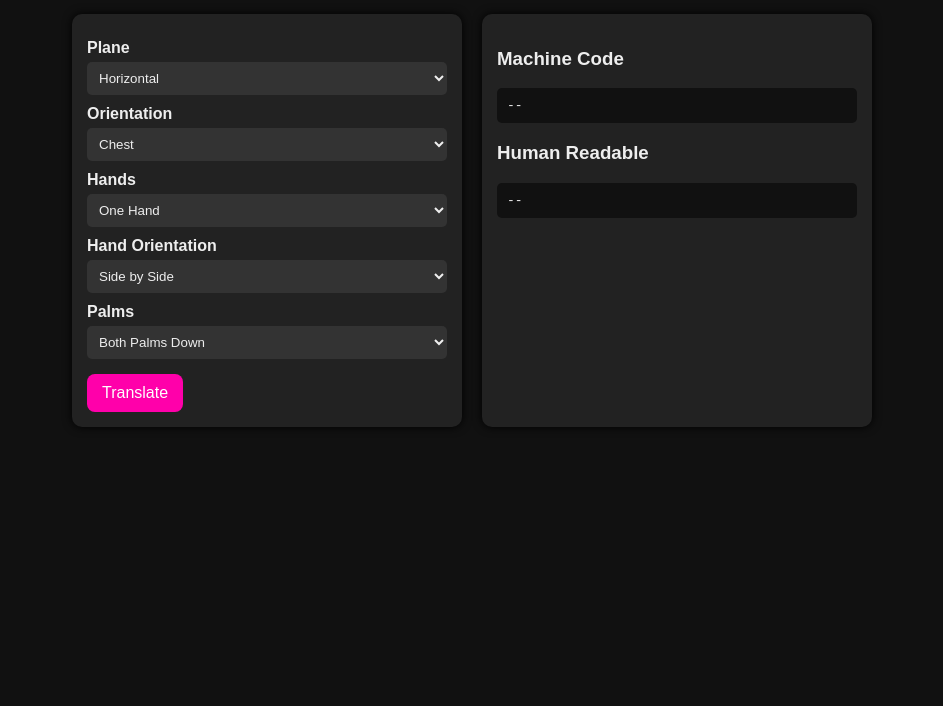
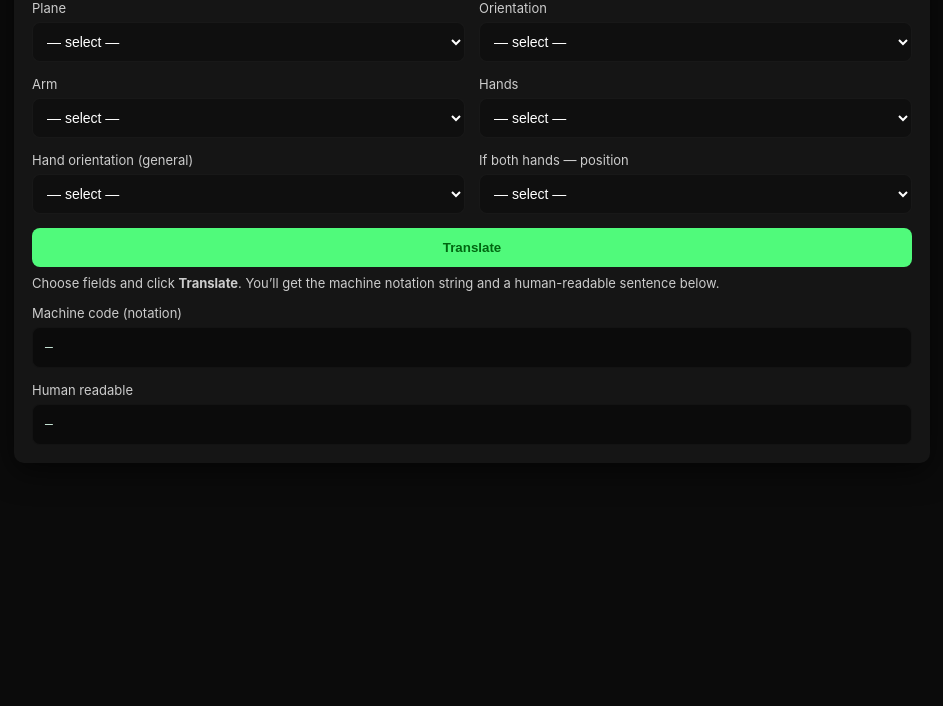
Before and after one commit to eman2238/eman2238.phantom-moves-translate.io, a plain HTML site: page index.html in a window 1280 px wide. Shown: the part 94-800 px from the top of the page, without its empty margins (168-1111 px from the left). Drawn offline with Linux system fonts and the light colour scheme.

Commit message:
Update index.html

```diff
--- a/index.html
+++ b/index.html
@@ -1,137 +1,219 @@
 <!DOCTYPE html>
 <html lang="en">
 <head>
-  <meta charset="UTF-8">
-  <title>Gesture Translator</title>
+<meta charset="utf-8" />
+<meta name="viewport" content="width=device-width,initial-scale=1" />
+<title>Phantom Moves — Simple Translator</title>
 <style>
-    body {
-      background: #111;
-      color: #eee;
-      font-family: Arial, sans-serif;
-      padding: 20px;
+  :root{
+    --bg:#0b0b0b; --card:#151515; --muted:#ccc; --accent:#50fa7b; --accent-2:#8be9fd;
   }
-    h1 {
-      text-align: center;
-      color: #f0a;
-    }
-    .container {
-      display: grid;
-      grid-template-columns: 1fr 1fr;
-      gap: 20px;
-      max-width: 800px;
-      margin: auto;
-    }
-    .input-box, .output-box {
-      background: #222;
-      padding: 15px;
-      border-radius: 10px;
-      box-shadow: 0 0 10px #000;
-    }
-    label {
-      display: block;
-      margin: 10px 0 5px;
-      font-weight: bold;
-    }
-    select {
-      width: 100%;
-      padding: 8px;
-      border-radius: 5px;
-      border: none;
-      background: #333;
-      color: #eee;
-    }
-    button {
-      margin-top: 15px;
-      padding: 10px 15px;
-      border: none;
-      border-radius: 8px;
-      background: #f0a;
-      color: white;
-      font-size: 16px;
-      cursor: pointer;
-    }
-    button:hover {
-      background: #c08;
-    }
-    pre {
-      background: #111;
-      padding: 10px;
-      border-radius: 5px;
-      overflow-x: auto;
-    }
+  body{margin:0;font-family:Inter,Segoe UI,Roboto,Arial;background:var(--bg);color:#eaeaea;padding:20px;}
+  .wrap{max-width:880px;margin:20px auto;padding:18px;background:var(--card);border-radius:10px;box-shadow:0 8px 30px rgba(0,0,0,0.6);}
+  h1{margin:0 0 12px;color:var(--accent-2);font-size:20px;text-align:center}
+  .grid{display:grid;grid-template-columns:repeat(2,1fr);gap:14px;}
+  label{display:block;font-size:13px;color:var(--muted);margin-bottom:6px}
+  select,input{width:100%;padding:10px;border-radius:8px;border:1px solid rgba(255,255,255,0.04);background:#0f0f0f;color:#fff;font-size:14px}
+  .full{grid-column:1/-1}
+  .btn{width:100%;padding:12px;background:var(--accent);border:none;border-radius:8px;color:#061;cursor:pointer;font-weight:700}
+  .btn:hover{filter:brightness(.95)}
+  .out{background:#0b0b0b;border:1px solid rgba(255,255,255,0.03);padding:12px;border-radius:8px;color:#dfe;white-space:pre-wrap;font-family:monospace}
+  .row{display:flex;gap:10px}
+  .note{font-size:13px;color:var(--muted);margin-top:8px}
+  @media(max-width:720px){.grid{grid-template-columns:1fr}}
 </style>
 </head>
 <body>
-  <h1>Gesture Translator</h1>
-  <div class="container">
-    <!-- Input side -->
-    <div class="input-box">
+  <div class="wrap">
+    <h1>Phantom Moves — Translator</h1>
+
+    <div class="grid">
+      <div>
         <label for="plane">Plane</label>
         <select id="plane">
-        <option value="Horizontal">Horizontal</option>
-        <option value="Vertical">Vertical</option>
-        <option value="Sagittal">Sagittal</option>
+          <option value="">— select —</option>
+          <option value="HC">Horizontal — Chest (HC)</option>
+          <option value="HW">Horizontal — Waist (HW)</option>
+          <option value="P">Perpendicular (P)</option>
+          <option value="Dr,ll">Diagonal (Right high / Left low) — Dr,ll</option>
+          <option value="Dl,rr">Diagonal (Left high / Right low) — Dl,rr</option>
         </select>
+      </div>
 
+      <div>
         <label for="orientation">Orientation</label>
         <select id="orientation">
-        <option value="Chest">Chest</option>
-        <option value="Waist">Waist</option>
-        <option value="Head">Head</option>
+          <option value="">— select —</option>
+          <option value="F">Front (F)</option>
+          <option value="B">Back (B)</option>
+          <option value="R">Right (R)</option>
+          <option value="L">Left (L)</option>
         </select>
+      </div>
 
+      <div>
+        <label for="arm">Arm</label>
+        <select id="arm">
+          <option value="">— select —</option>
+          <option value="Ra">Right arm (Ra)</option>
+          <option value="La">Left arm (La)</option>
+        </select>
+      </div>
+
+      <div>
         <label for="hands">Hands</label>
         <select id="hands">
-        <option value="One">One Hand</option>
-        <option value="Both">Both Hands</option>
+          <option value="">— select —</option>
+          <option value="1hnd">One (1hnd)</option>
+          <option value="2hnd">Both (2hnd)</option>
         </select>
-
-      <label for="hand-orientation">Hand Orientation</label>
-      <select id="hand-orientation">
-        <option value="SideBySide">Side by Side</option>
-        <option value="BothEnd">Both Hands at Ends</option>
-        <option value="BothMiddle">Both Hands Middle</option>
-        <option value="BothLeftEnd">Both Hands Left End</option>
-      </select>
-
-      <label for="palms">Palms</label>
-      <select id="palms">
-        <option value="BothDown">Both Palms Down</option>
-        <option value="BothUp">Both Palms Up</option>
-        <option value="RDownLUp">Right Down & Left Up</option>
-        <option value="LDownRUp">Left Down & Right Up</option>
-      </select>
-
-      <button onclick="translate()">Translate</button>
       </div>
 
-    <!-- Output side -->
-    <div class="output-box">
-      <h3>Machine Code</h3>
-      <pre id="codeOutput">--</pre>
-      <h3>Human Readable</h3>
-      <pre id="textOutput">--</pre>
+      <div>
+        <label for="handOrient">Hand orientation (general)</label>
+        <select id="handOrient">
+          <option value="">— select —</option>
+          <option value="SbS">Side by side (SbS)</option>
+          <option value="PD">Palms down (PD)</option>
+          <option value="RPD_LPU">R palm down & L palm up</option>
+          <option value="LPD_RPU">L palm down & R palm up</option>
+          <option value="Croll">Cross right over left (Croll)</option>
+          <option value="Clorr">Cross left over right (Clorr)</option>
+        </select>
+      </div>
+
+      <div>
+        <label for="bothPos">If both hands — position</label>
+        <select id="bothPos">
+          <option value="">— select —</option>
+          <option value="Re">Both hands right end (Re)</option>
+          <option value="md">Both hands middle (md)</option>
+          <option value="Le">Both hands left end (Le)</option>
+        </select>
+      </div>
+
+      <div class="full">
+        <button id="translateBtn" class="btn">Translate</button>
+        <div class="note">Choose fields and click <strong>Translate</strong>. You’ll get the machine notation string and a human-readable sentence below.</div>
+      </div>
+
+      <div class="full">
+        <label>Machine code (notation)</label>
+        <div id="machine" class="out">—</div>
+      </div>
+
+      <div class="full">
+        <label>Human readable</label>
+        <div id="human" class="out">—</div>
+      </div>
     </div>
   </div>
 
 <script>
-    function translate() {
-      let plane = document.getElementById("plane").value;
-      let orientation = document.getElementById("orientation").value;
-      let hands = document.getElementById("hands").value;
-      let handOrientation = document.getElementById("hand-orientation").value;
-      let palms = document.getElementById("palms").value;
+(function(){
+  const planeEl = document.getElementById('plane');
+  const orientEl = document.getElementById('orientation');
+  const armEl = document.getElementById('arm');
+  const handsEl = document.getElementById('hands');
+  const handOrientEl = document.getElementById('handOrient');
+  const bothPosEl = document.getElementById('bothPos');
+  const machineOut = document.getElementById('machine');
+  const humanOut = document.getElementById('human');
+  const btn = document.getElementById('translateBtn');
 
-      // Generate machine-readable code
-      let code = `${plane}_${orientation}_${hands}_${handOrientation}_${palms}`;
+  function buildNotation(){
+    const plane = planeEl.value;          // HC, HW, P, Dr,ll, Dl,rr
+    const orient = orientEl.value;        // F,B,R,L
+    const arm = armEl.value;              // Ra,La
+    const hands = handsEl.value;          // 1hnd,2hnd
+    const handOrient = handOrientEl.value;// SbS,PD,RPD_LPU,...
+    const bothPos = bothPosEl.value;      // Re,md,Le
 
-      // Generate human-readable description
-      let text = `Plane: ${plane}, Orientation: ${orientation}, Hands: ${hands}, ` +
-                 `Hand Orientation: ${handOrientation}, Palms: ${palms}`;
+    // validation: must have plane + arm + hands at minimum
+    if(!plane || !arm || !hands){
+      return {ok:false, msg:'Select at least Plane, Arm and Hands.'};
+    }
 
-      document.getElementById("codeOutput").innerText = code;
-      document.getElementById("textOutput").innerText = text;
+    // Determine final "hand orientation" token and "location" token
+    // If both hands, bothPos defines location (Re/md/Le) where appropriate, otherwise use single-hand location default (hrs/hls/hms) inferred from arm
+    let handOrientToken = '';
+    let locationToken = '';
+
+    // Map palm combos first
+    if(handOrient === 'PD'){ // both palms down
+      handOrientToken = 'PD';
+    } else if(handOrient === 'RPD_LPU'){ // Right palm down & Left palm up
+      handOrientToken = 'RPD_LPU';
+    } else if(handOrient === 'LPD_RPU'){
+      handOrientToken = 'LPD_RPU';
+    } else if(handOrient === 'SbS'){
+      handOrientToken = 'SbS';
+    } else if(handOrient === 'Croll' || handOrient === 'Clorr'){
+      handOrientToken = handOrient;
     }
+
+    // Decide location token
+    if(hands === '2hnd'){
+      // if both hands and bothPos selected, use that as location token (Re, md, Le); if not selected, default to Be (both ends)
+      if(bothPos){
+        locationToken = bothPos; // Re, md, Le
+      } else {
+        locationToken = 'Be'; // both ends
+      }
+    } else {
+      // one hand: infer side from arm (Ra => right side hrs; La => left side hls)
+      locationToken = (arm === 'Ra') ? 'hrs' : 'hls';
+    }
+
+    // If handOrientToken is empty but both hands and no specific orient selected, default to SbS
+    if(!handOrientToken){
+      handOrientToken = (hands === '2hnd') ? 'SbS' : 'PD';
+    }
+
+    // Build notation sequence: plane orientation arm hands handOrient location
+    // Some tokens like bothPos (Re,md,Le) we keep as-is
+    const tokens = [plane, orient || '', arm, hands, handOrientToken, locationToken].filter(Boolean);
+    return {ok:true, notation: tokens.join(' '), fields:{plane,orient,arm,hands,handOrient:handOrientToken,location:locationToken}};
+  }
+
+  function buildHuman(fields){
+    if(!fields) return '';
+    const mapPlane = {
+      'HC':'Horizontal (chest)','HW':'Horizontal (waist)','P':'Perpendicular',
+      'Dr,ll':'Diagonal (right high / left low)','Dl,rr':'Diagonal (left high / right low)'
+    };
+    const mapOrient = {'F':'Front','B':'Back','R':'Right','L':'Left'};
+    const mapArm = {'Ra':'Right arm','La':'Left arm'};
+    const mapHands = {'1hnd':'one hand','2hnd':'both hands'};
+    const mapHandOrient = {
+      'PD':'palms down','SbS':'side by side','Croll':'cross right over left','Clorr':'cross left over right',
+      'RPD_LPU':'right palm down & left palm up','LPD_RPU':'left palm down & right palm up'
+    };
+    const locMap = {'hrs':'right','hls':'left','md':'middle','Re':'right end','Le':'left end','Be':'both ends'};
+
+    const parts = [];
+    parts.push(`Plane: ${mapPlane[fields.plane]||fields.plane}`);
+    if(fields.orient) parts.push(`Orientation: ${mapOrient[fields.orient]||fields.orient}`);
+    parts.push(`Arm: ${mapArm[fields.arm]||fields.arm}`);
+    parts.push(`Hands: ${mapHands[fields.hands]||fields.hands}`);
+    parts.push(`Hand Orientation: ${mapHandOrient[fields.handOrient]||fields.handOrient}`);
+    parts.push(`Location: ${locMap[fields.location]||fields.location}`);
+
+    return parts.join(', ');
+  }
+
+  btn.addEventListener('click', ()=>{
+    const r = buildNotation();
+    if(!r.ok){
+      machineOut.textContent = 'Error: ' + r.msg;
+      humanOut.textContent = '--';
+      return;
+    }
+    machineOut.textContent = r.notation;
+    humanOut.textContent = buildHuman(r.fields);
+  });
+
+})();
 </script>
 </body>
 </html>
```
Lines whose indentation alone changed are shown as unchanged.
